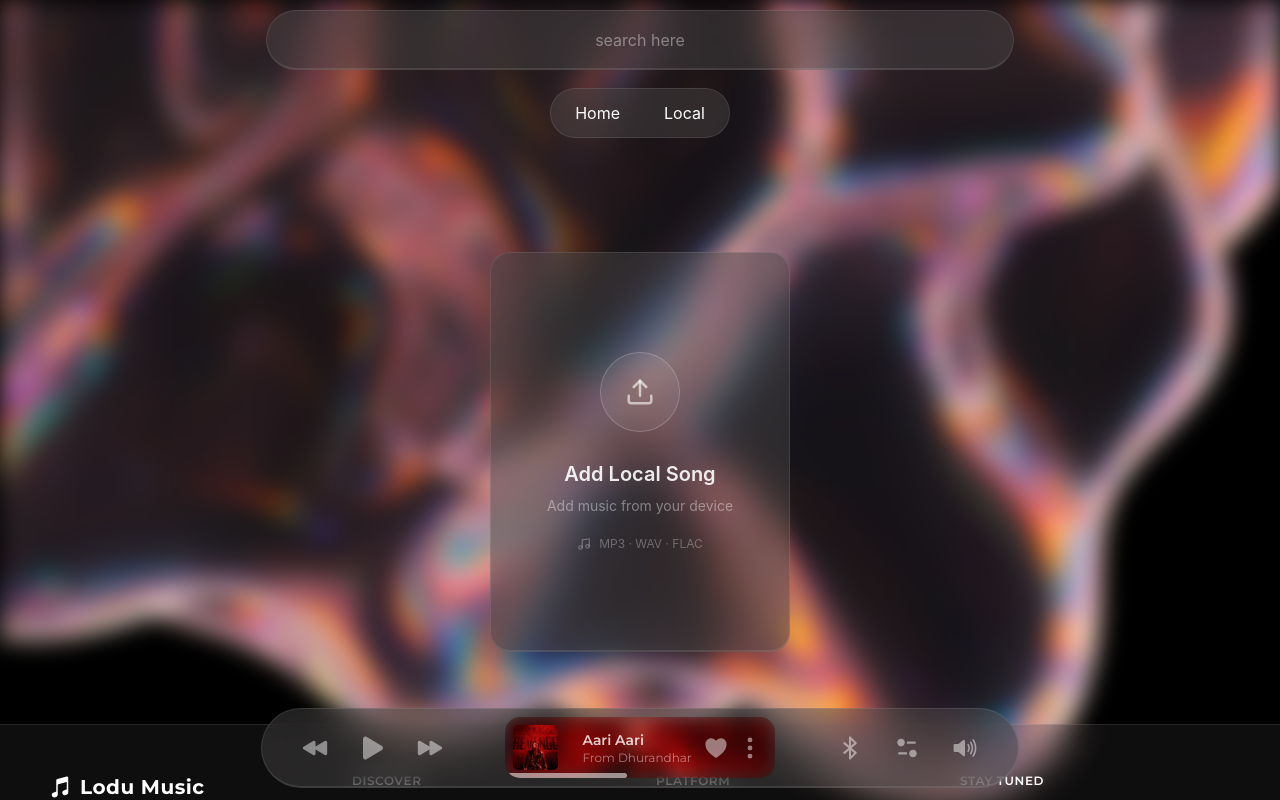
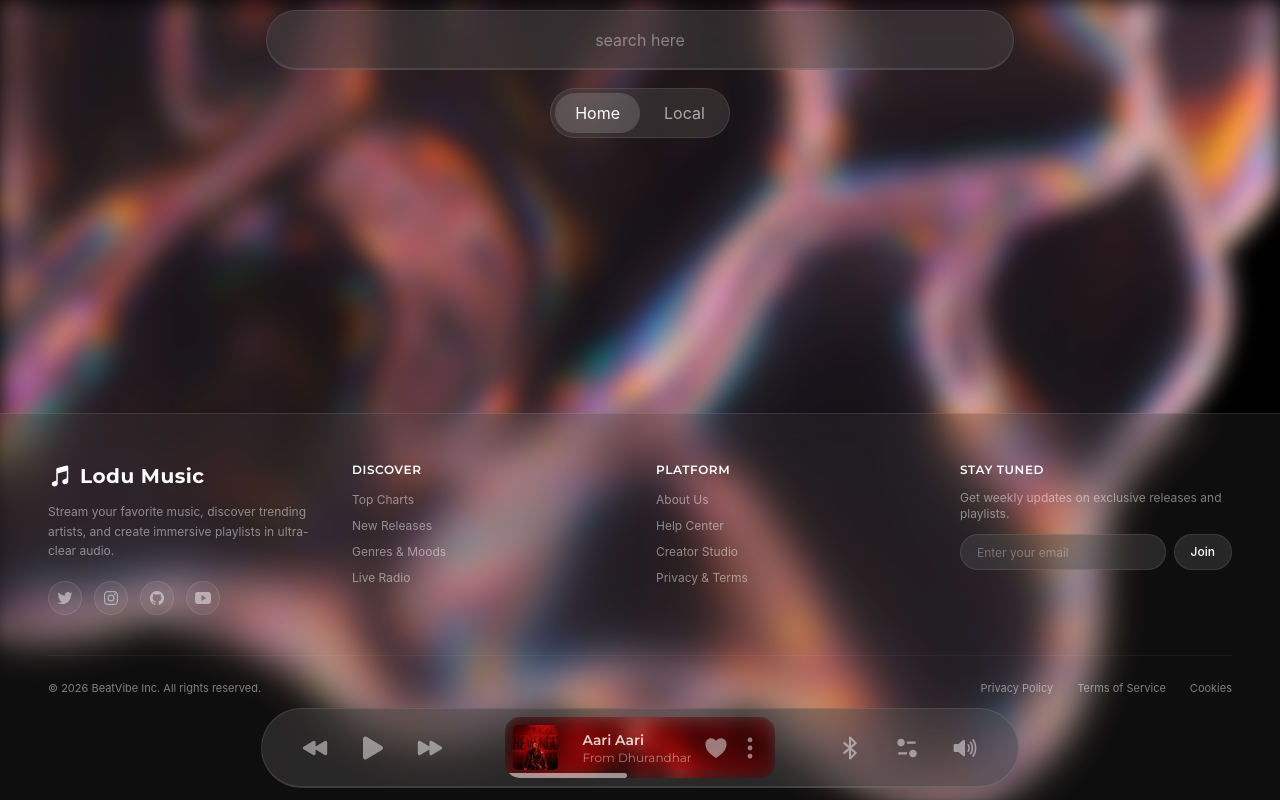
Before and after one commit to SatyamRaghuwanshii/MusicApp, a React (Vite) app: page / in a window 1280 px wide. Shown: the top 800 px of the page. Built offline with nearby package versions, Linux system fonts and the light colour scheme.

Commit message:
Browsern Router

```diff
--- a/package.json
+++ b/package.json
@@ -16,7 +16,7 @@
     "react": "^19.2.4",
     "react-dom": "^19.2.4",
     "react-icons": "^5.6.0",
-    "react-router-dom": "^7.18.3",
+    "react-router-dom": "^7.18.4",
     "tailwindcss": "^4.3.3"
   },
   "devDependencies": {
--- a/src/App.jsx
+++ b/src/App.jsx
@@ -1,30 +1,17 @@
 import React, { useEffect, useState } from 'react'
-import Card from './components/card.jsx'
 import NowBar from './components/nowbar.jsx'
 import SearchBar from './components/searchbar.jsx'
 import background from './assets/background.jpg'
 import Footer from './components/Footer.jsx'
 import PageNav from './components/pageNav.jsx'
-import Local from './pages/local.jsx'
-import axios from 'axios'
+import Local from './pages/Local.jsx'
+import { Route, Routes } from 'react-router-dom'
+import Home from './pages/Home.jsx'
 
 
 const App = ({ onSearch }) => {
 
-  const [songs, setSongs] = useState([]);
   const [query, setQuery] = useState("")
-
-  const getSong = async (query)=>{
-    if(!query?.trim()) return;
-    const response = await axios.get(`https://saavn.sumit.co/api/search/songs?query=${encodeURIComponent(query)}`);
-    const data = response.data;
-    setSongs(data.data.results);
-  }
-
-  useEffect(() => {
-    getSong();
-  }, [])
-
 
   return (
     <div className="relative min-h-screen w-full flex flex-col justify-between text-white overflow-y-hidden">
@@ -38,64 +25,16 @@ const App = ({ onSearch }) => {
 
       {/* 2. Top Search Header */}
       <header className="fixed top-10 w-full pt-6 pb-2 z-20">
-        <SearchBar onSearch={getSong}/>
+        <SearchBar onSearch={setQuery} />
         <nav className="w-full flex justify-center py-6">
-        <PageNav />
+          <PageNav />
         </nav>
       </header>
-
       {/* 3. Cards Grid */}
-      <main
-        className="
-          flex-1
-          w-full
-          max-w-7xl
-          mx-auto
-          flex
-          flex-wrap
-          justify-center
-          items-center
-          gap-4
-          sm:gap-8
-          md:gap-10
-          px-3
-          sm:px-6
-          py-8
-          sm:py-12
-          mt-27
-        "
-      >
-        {songs.map((elem) => (
-          <Card
-            key={elem.id}
-            name={elem.name}
-            album={elem.album.name}
-            poster={elem.image[2].url}
-          />
-        ))}
-      </main>
-
-      <main
-        className="
-          flex-1
-          w-full
-          max-w-7xl
-          mx-auto
-          flex
-          flex-wrap
-          justify-center
-          items-center
-          gap-4
-          sm:gap-8
-          md:gap-10
-          px-3
-          sm:px-6
-          py-8
-          sm:py-12
-        "
-      >
-        <Local/>
-      </main>
+      <Routes>
+        <Route path="/" element={<Home query={query} />} />
+        <Route path="/local" element={<Local />} />
+      </Routes>
 
       {/* 4. Footer at normal document flow bottom */}
       <Footer />
--- a/src/components/pageNav.jsx
+++ b/src/components/pageNav.jsx
@@ -1,8 +1,8 @@
-import React from 'react'
+import React from "react";
+import { NavLink } from "react-router-dom";
 
-const pageNav = () => {
+const PageNav = () => {
     return (
-
         <div
             className="
                 flex items-center gap-1
@@ -13,35 +13,34 @@ const pageNav = () => {
                 border border-white/10
             "
         >
-
-        <div
-        //   to="/"
-          className="
-            px-5 py-2
-            rounded-full
-            text-white
-            hover:bg-white/10
-            transition
-          "
+            <NavLink
+                to="/"
+                end
+                className={({ isActive }) =>
+                    `px-5 py-2 rounded-full transition-all duration-200 ${
+                        isActive
+                            ? "bg-white/15 text-white"
+                            : "text-white/60 hover:text-white hover:bg-white/10"
+                    }`
+                }
             >
                 Home
-        </div>
+            </NavLink>
 
-        <div
-        //   to="/local"
-          className="
-            px-5 py-2
-            rounded-full
-            text-white
-            hover:bg-white/10
-            transition
-          "
+            <NavLink
+                to="/local"
+                className={({ isActive }) =>
+                    `px-5 py-2 rounded-full transition-all duration-200 ${
+                        isActive
+                            ? "bg-white/15 text-white"
+                            : "text-white/60 hover:text-white hover:bg-white/10"
+                    }`
+                }
             >
                 Local
+            </NavLink>
         </div>
+    );
+};
 
-      </div>
-  )
-}
-
-export default pageNav
+export default PageNav;
--- /dev/null
+++ b/src/pages/Home.jsx
@@ -0,0 +1,51 @@
+import React, { useEffect, useState } from 'react'
+import axios from 'axios';
+import Card from '../components/card';
+
+const Home = ({ query }) => {
+    const [songs, setSongs] = useState([]);
+
+    const getSong = async (query) => {
+        if (!query?.trim()) return;
+        const response = await axios.get(`https://api.audius.co/v1/search/full?query=${encodeURIComponent(query)}`);
+        const data = response.data;
+        setSongs(data.data.tracks);
+    }
+
+    useEffect(() => {
+        getSong(query);
+    }, [query])
+    return (
+        <div
+            className="
+          flex-1
+          w-full
+          max-w-7xl
+          mx-auto
+          flex
+          flex-wrap
+          justify-center
+          items-center
+          gap-4
+          sm:gap-8
+          md:gap-10
+          px-3
+          sm:px-6
+          py-8
+          sm:py-12
+          mt-27
+        "
+        >
+            {songs.map((elem) => (
+                <Card
+                    key={elem.id}
+                    name={elem.title}
+                    album={elem.user?.name}
+                    poster={elem.artwork?.["480x480"]}
+                />
+            ))}
+        </div>
+    )
+}
+
+export default Home
--- a/src/pages/local.jsx
+++ b/src/pages/local.jsx
@@ -1,10 +1,10 @@
-import React, { use, useEffect, useState } from 'react'
+import React, { useEffect, useState } from 'react'
 import Card from '../components/card'
 import { FiUpload, FiMusic } from "react-icons/fi";
 import SongForm from '../components/songForm';
-import SearchBar from '../components/searchbar';
 
-const local = () => {
+
+const Local = () => {
     const [isVisible, setisVisible] = useState(false)
     const [songs, setSongs] = useState(() => {
         const savedSongs = localStorage.getItem("songs");
@@ -28,7 +28,25 @@ const local = () => {
 
     return (
 
-        <>
+        <div
+          className="
+        flex-1
+        w-full
+        max-w-7xl
+        mx-auto
+        flex
+        flex-wrap
+        justify-center
+        items-center
+        gap-4
+        sm:gap-8
+        md:gap-10
+        px-3
+        sm:px-6
+        py-8
+        sm:py-12
+        mt-27
+    ">
             <div
                 onClick={() => {
                     setisVisible(true)
@@ -128,8 +146,8 @@ const local = () => {
                     poster={elem.cover}
                 />
             ))}
-        </>
+        </div>
     )
 }
 
-export default local
+export default Local
```
Also changed, not shown: src/main.jsx (+3 -5 lines), 1 other file (tests, documents, lock files or other folders). Lines whose indentation alone changed are shown as unchanged.
